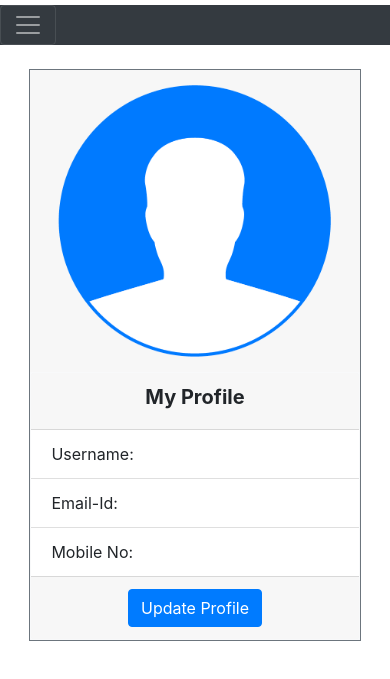
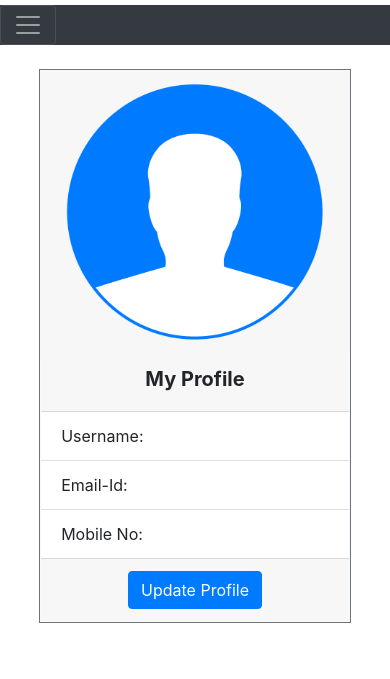
Before and after one commit to jp701/healthy-us, a plain HTML site: page my_account.html in a window 390 px wide. Shown: the part 81-760 px from the top of the page. Drawn offline with nearby package versions, Linux system fonts and the light colour scheme.

Commit message:
bs4 commit2

```diff
--- a/my_account.html
+++ b/my_account.html
@@ -15,7 +15,8 @@
 			@media only screen and (max-width:576px)
 			{
 				.container{
-						width:85% !important;
+						width:80% !important;
+						height:30% !important;
 				}
 			}
 		</style>
```
